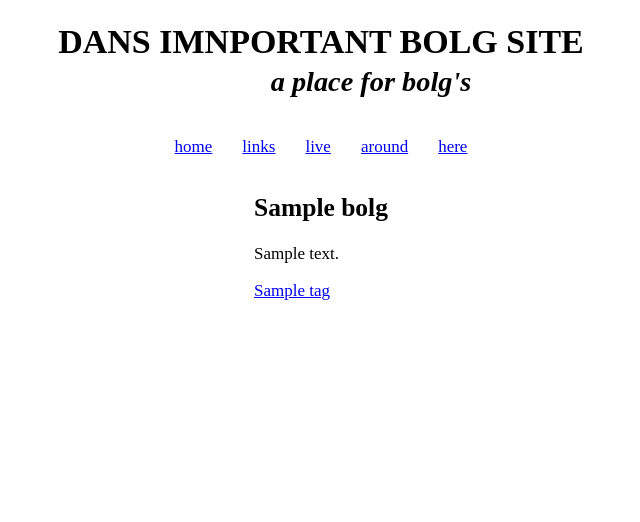
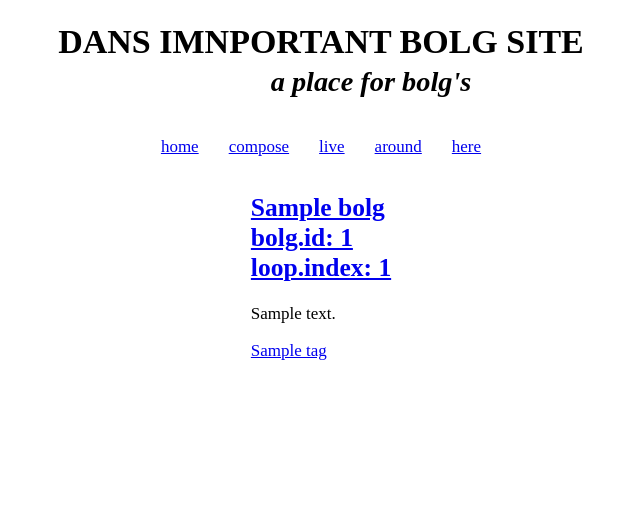
Before and after one commit to dwright213/dandotco, a Flask app: template dandotco/templates/index.html in a window 1280 px wide. Shown: the top 522 px of the page, without its empty margins (319-959 px from the left). Run offline with Flask 2, Linux system fonts and the light colour scheme; the template is opened without the code that fills it: most values are stand-ins (such as "Sample title", 1, 10 or a date in 2020).

Commit message:
start building views for a single bolg

```diff
--- a/dandotco/templates/index.html
+++ b/dandotco/templates/index.html
@@ -4,7 +4,14 @@
 		{% for bolg in bolgs %}
 			<div class="bolg">
 				<h2>
-					{{bolg.title}}
+					<a href="/bolg/{{bolg.id}}">
+						{{bolg.title}}
+						<br>
+						bolg.id: {{bolg.id}}
+						<br>
+						loop.index: {{loop.index}}
+						<br>
+					</a>
 				</h2>
 				<p>
 					{{bolg.body}}
--- a/dandotco/templates/nav.html
+++ b/dandotco/templates/nav.html
@@ -2,7 +2,7 @@
 	 <a href="/">home</a>
 </div>
 <div class="nav-link">
-	 <a href="#">links</a>
+	 <a href="/compose">compose</a>
 </div>
 <div class="nav-link">
 	 <a href="#">live</a>
--- a/dandotco/views.py
+++ b/dandotco/views.py
@@ -16,18 +16,30 @@ def home():
 
 @app.route('/bolg/<int:bolg_id>')
 def view_bolg(bolg_id=0):
-	single_bolg = bolg.get_a_bolg(bolg_id)
-	return render_template('index.html', bolgs=single_bolg)
+	bolg_getter = bolg.get_a_bolg(bolg_id)
 
-@app.route('/tagged/<tag>')
-def tagged(tag=None):
-	entries = os.path.join(app.static_folder, 'entries.json')
-	tag_filtered = []
-	with open(entries) as bolgs:
-		datas = json.load(bolgs)
-		for index, data in enumerate(datas):
-			for bolg_tag in data['tags']:
-				if bolg_tag == tag:
-					tag_filtered.append(data)
+	# good place to put our error in a flash message, in the future
+	# til then lets just give user all bolgs and hope they don't notice.
+	if bolg_getter['errors']:
+		print(bolg_getter['errors'])
+		return render_template('index.html', bolgs=bolg_getter['bolgs'])
 
-	return render_template('index.html', bolgs=tag_filtered)
+	single_bolg = bolg_getter['bolgs'][0]
+	return render_template('single.html', bolg=single_bolg)
+
+@app.route('/compose')
+def compose_bolg():
+	return render_template('compose.html')
+
+# @app.route('/tagged/<tag>')
+# def tagged(tag=None):
+# 	entries = os.path.join(app.static_folder, 'entries.json')
+# 	tag_filtered = []
+# 	with open(entries) as bolgs:
+# 		datas = json.load(bolgs)
+# 		for index, data in enumerate(datas):
+# 			for bolg_tag in data['tags']:
+# 				if bolg_tag == tag:
+# 					tag_filtered.append(data)
+
+# 	return render_template('index.html', bolgs=tag_filtered)
```
Also changed, not shown: dandotco/models/bolg.py (+33 -19 lines), dandotco/templates/compose.html (added, +24 -0 lines), dandotco/templates/single.html (added, +21 -0 lines).
